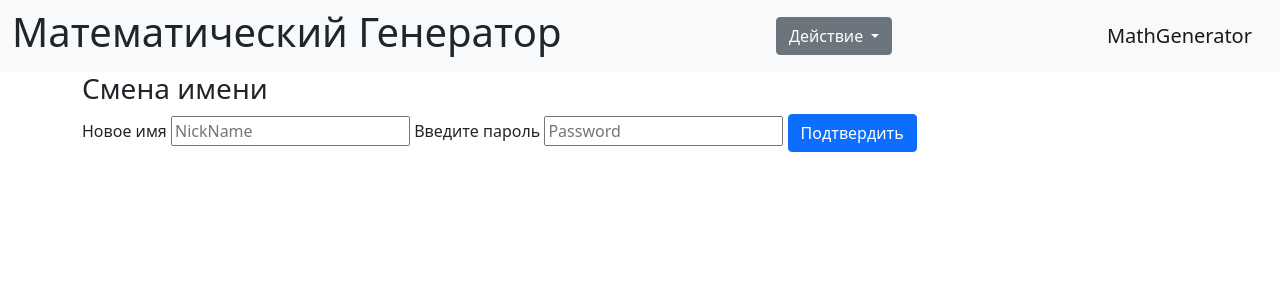
After one commit to tiboga/hackathon, a Flask app: page /change_data in a window 1280 px wide. The commit adds this page. Shown: the top 300 px of the page. Run offline with Flask 3, Linux system fonts and the light colour scheme; a user stored in the database is signed in.

Commit message:
Заготовка для страницы смены данных

```diff
--- a/main.py
+++ b/main.py
@@ -133,7 +133,8 @@ def top():
     users_of_top_10 = sorted(users_of_top, key=lambda x: x.count_points, reverse=True)[:10]
     dict_of_top10_user = dict()
     for i in range(len(users_of_top_10)):
-        dict_of_top10_user[i + 1] = {"name": users_of_top_10[i].username, "countpoints":users_of_top_10[i].count_points}
+        dict_of_top10_user[i + 1] = {"name": users_of_top_10[i].username,
+                                     "countpoints": users_of_top_10[i].count_points}
     return render_template("raiting.html", top_users=dict_of_top10_user)
 
 
@@ -143,6 +144,23 @@ def logout():
     logout_user()
     return redirect("/")
 
+
+@app.route('/change_data')
+def change_data():
+    if current_user.is_authenticated:
+        if request.method == 'POST':
+            newname = request.form['nickname']
+            password = request.form['password']
+            db_sess = db_session.create_session()
+            usernames_in_bd = db_sess.query(User).filter(User.username == newname).first()
+            if not usernames_in_bd and len(newname) < 22:
+                user = User(username=newname)
+                db_sess.add(user)
+                db_sess.commit()
+        return render_template('change_data.html', title='Смена данных')
+    else:
+        flash('Вы ещё не вошли в аккаунт!', 'danger')
+        return redirect('/')
 
 # Api
 
--- /dev/null
+++ b/templates/change_data.html
@@ -0,0 +1,21 @@
+{% extends 'base.html' %}
+
+{% block content %}
+<body>
+    <div class="background">
+        <div class="shape"></div>
+        <div class="shape"></div>
+    </div>
+    <form method="post" action="/change_data">
+        <h3>Смена имени</h3>
+        <label for="" class="form-label">Новое имя</label>
+        <input placeholder="NickName" name="nickname">
+
+        <label for="" class="form-label">Введите пароль</label>
+        <input placeholder="Password" name="password">
+
+        <button type="submit" class="btn btn-primary">Подтвердить</button>
+    </form>
+</body>
+
+{% endblock %}
```
Also changed, not shown: templates/profile.html (+39 -1 lines), db/main.db.
